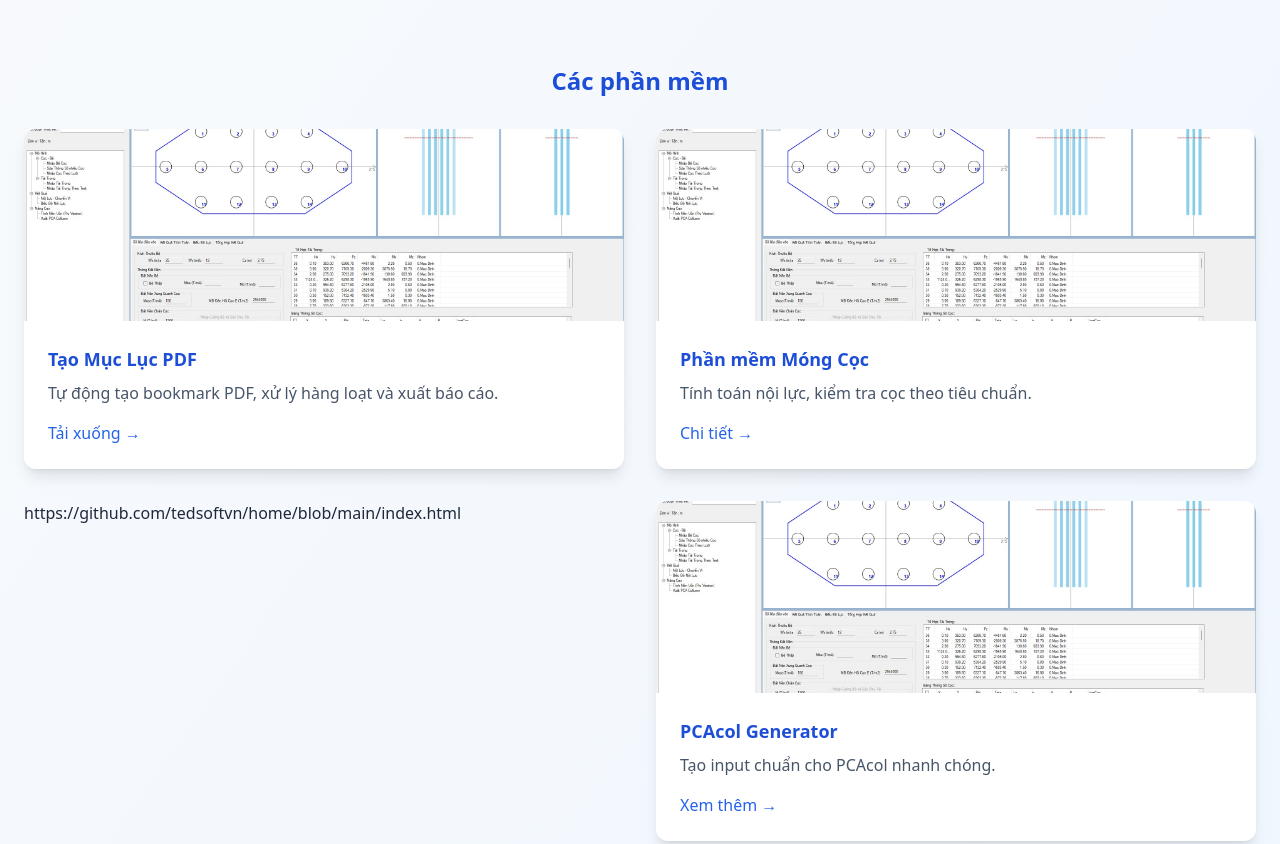
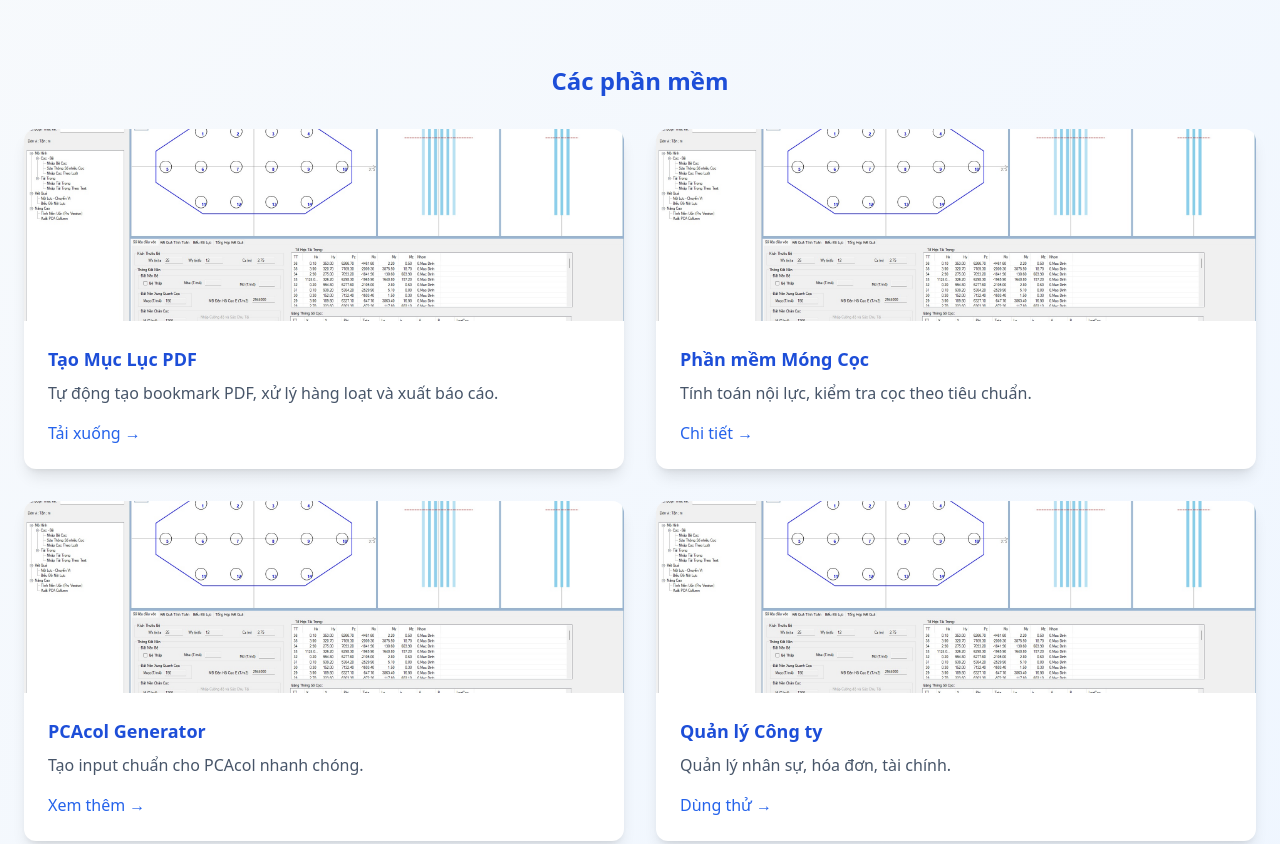
Before and after one commit to tedsoftvn/home, a plain HTML site: page index.html in a window 1280 px wide. Shown: the part 380-1224 px from the top of the page. Drawn offline with nearby package versions, Linux system fonts and the light colour scheme.

Commit message:
Update index.html

```diff
--- a/index.html
+++ b/index.html
@@ -102,7 +102,7 @@
         <a class="text-blue-600 font-medium hover:underline">Chi tiết →</a>
       </div>
     </article>
-https://github.com/tedsoftvn/home/blob/main/index.html
+
     <!-- CARD -->
     <article class="bg-white rounded-xl shadow-lg overflow-hidden hover:shadow-xl transition">
       <img src="Tedpile.jpg" class="w-full h-48 object-cover" />
```
